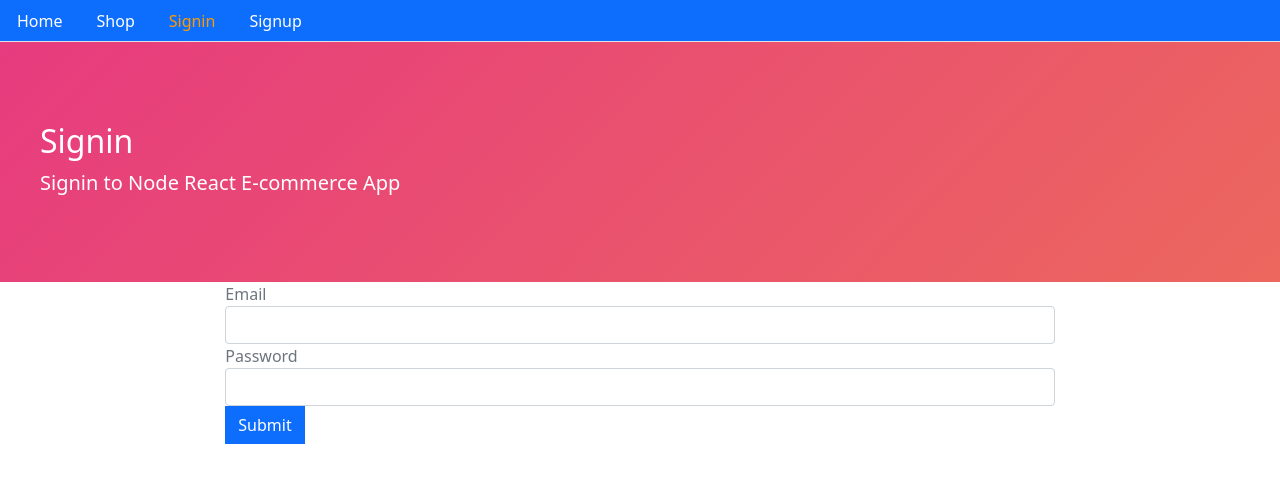
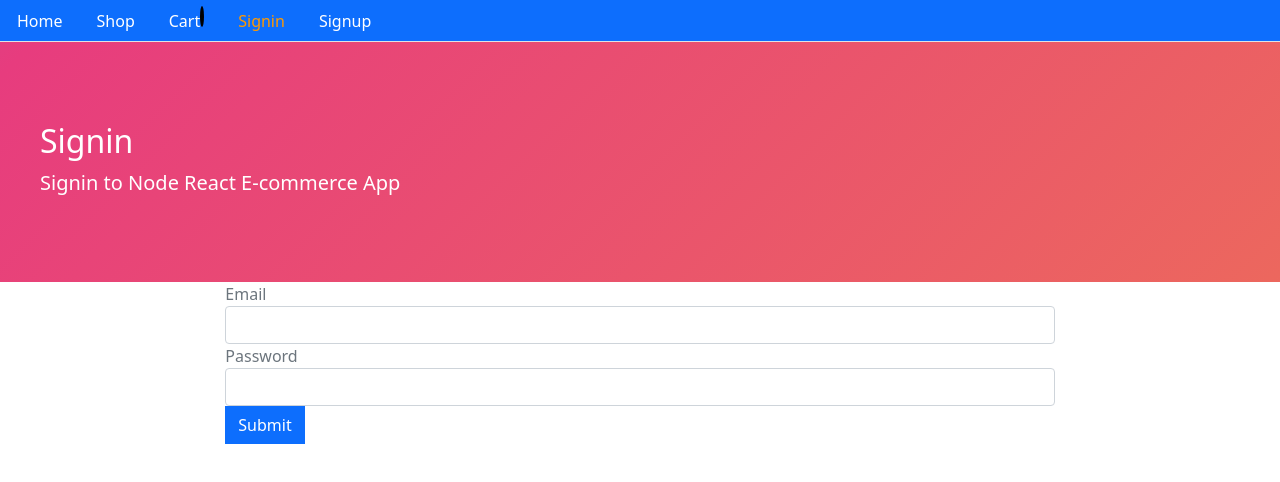
Before and after one commit to HtetOoNaing/ecommerce-udemy-react-hook, a React (Create React App) app: page /signin in a window 1280 px wide. Shown: the top 482 px of the page. Built offline with nearby package versions, Linux system fonts and the light colour scheme; no server answers.

Commit message:
cart item total in menu

```diff
--- a/src/core/Menu.js
+++ b/src/core/Menu.js
@@ -1,6 +1,7 @@
 import React, {Fragment} from 'react';
 import { Link, withRouter } from 'react-router-dom';
 import { signout, isAuthenticated } from '../auth';
+import { itemTotal } from './cartHelpers';
 
 const isActive = (history, path) => {
 	if (history.location.pathname === path) {
@@ -18,6 +19,9 @@
 			</li>
 			<li className="nav-item">
 				<Link to="/shop" className="nav-link" style={isActive(history, '/shop')} >Shop</Link>
+			</li>
+			<li className="nav-item">
+				<Link to="/cart" className="nav-link" style={isActive(history, '/cart')} >Cart <sup><small className="cart-badge">{itemTotal()}</small></sup> </Link>
 			</li>
 			{isAuthenticated() && isAuthenticated().user.role === 0 && (
 				<li className="nav-item">
--- a/src/core/cartHelpers.js
+++ b/src/core/cartHelpers.js
@@ -12,3 +12,11 @@
         next()
     }
 }
+
+export const itemTotal = () => {
+    if(typeof window !== 'undefined') {
+        if(localStorage.getItem('cart')) {
+            return JSON.parse(localStorage.getItem('cart')).length;
+        }
+    }
+}
--- a/src/styles.css
+++ b/src/styles.css
@@ -4,6 +4,17 @@
 
 .btn, .jumbotron, .nav :hover {
     border-radius: 0px;
+}
+
+/**
+* cart badge
+*/
+.cart-badge, .cart-badge:hover {
+    border-radius: 50%;
+    padding: 2px;
+    font-size: 12px;
+    font-style: italic;
+    background: #000;
 }
 
 /**
```
